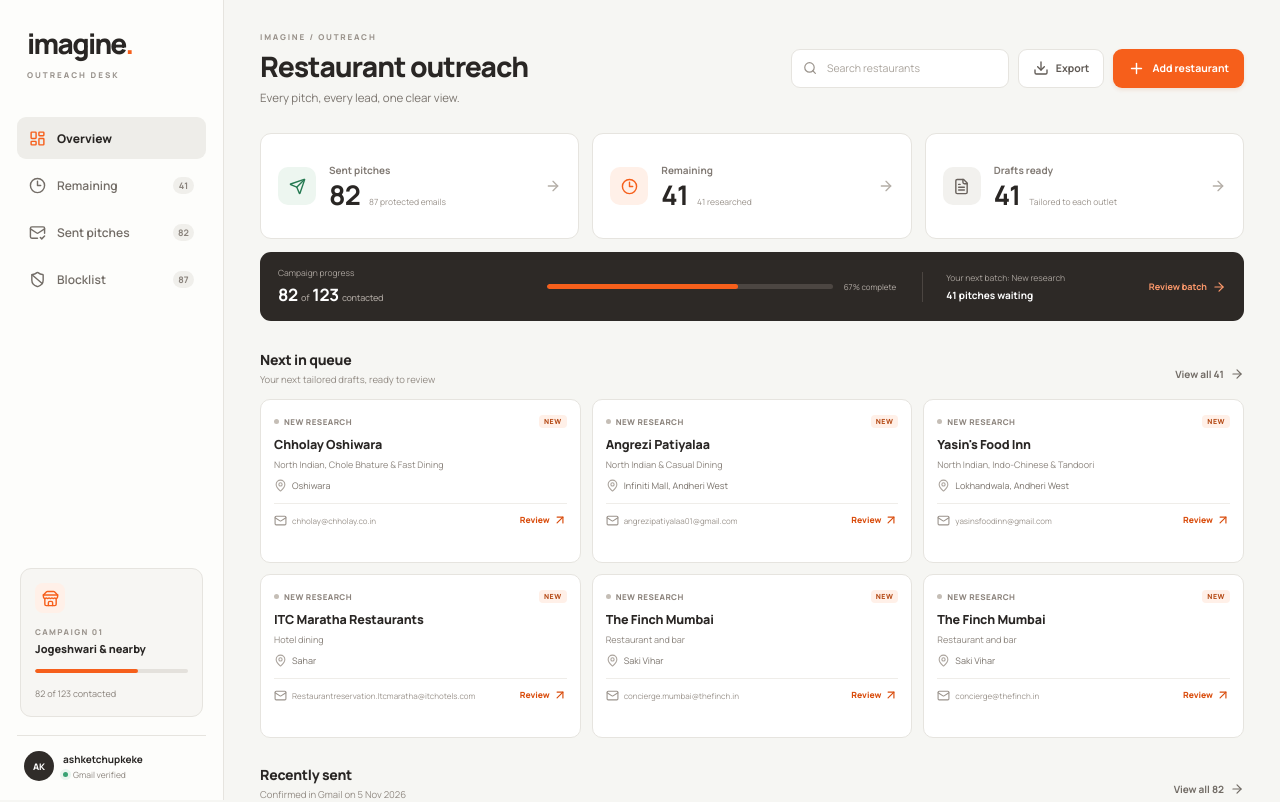
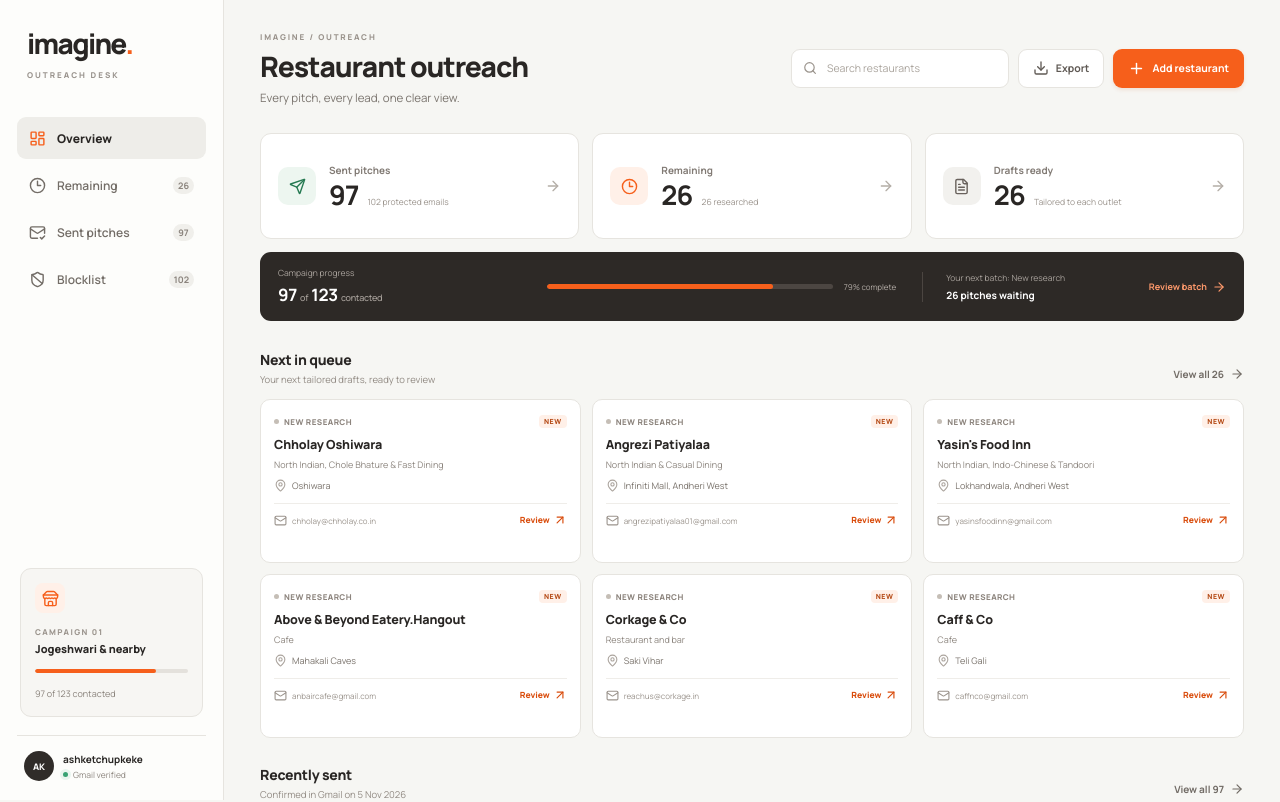
Before and after one commit to owaiskhan-ash/Emailing-pitch-app, a React (Vite) app: page / in a window 1280 px wide. Shown: the top 802 px of the page. Built offline with nearby package versions, Linux system fonts and the light colour scheme.

Commit message:
Record 15 Gmail-confirmed sends across Andheri East rows 43-61
Co-authored-by: arena-agent <297053741+arena-agent@users.noreply.github.com>

```diff
--- a/src/data/andheriEastLeads.ts
+++ b/src/data/andheriEastLeads.ts
@@ -3,11 +3,17 @@ import { createDefaultPitch } from '../lib/pitch';
 
 // Generated from outreach/andheri-east-restaurant-emails.csv.
 // Send state is updated only after confirmation in Gmail Sent.
-// Rows 41-42 (Courtyard by Marriott reservations, Avartana - ITC Maratha) were
-// confirmed in Gmail Sent on 2026-11-07.
+// Rows 41-42 were confirmed in Gmail Sent on 2026-11-07. Rows 43-47 and 52-61
+// (zero-based indexes below) were confirmed in Gmail Sent on 2026-11-07 as well.
 const gmailConfirmedSentThrough = 42;
 const gmailConfirmedSentAt = '2026-11-06';
-const gmailConfirmedSentDateByIndex: Record<number, string> = { 40: '2026-11-07', 41: '2026-11-07' };
+const gmailConfirmedSentAfterGap = [42, 43, 44, 45, 46, 51, 52, 53, 54, 55, 56, 57, 58, 59, 60];
+const gmailConfirmedSentDateByIndex: Record<number, string> = Object.fromEntries(
+  [40, 41, ...gmailConfirmedSentAfterGap].map((index) => [index, '2026-11-07']),
+);
+
+const isGmailConfirmedSent = (index: number) =>
+  index < gmailConfirmedSentThrough || gmailConfirmedSentAfterGap.includes(index);
 
 const andheriEastRows = [
   ["Sangeeta's Kitchen", "sangeetaskitchen@gmail.com", "Hanuman Nagar / Chakala", "Restaurant", "https://sangeetaskitchens.com/"],
@@ -169,7 +175,7 @@ export const isExcludedFutureChain = (name: string) =>
 // duplicate protection, but keep their unsent contacts out of future outreach.
 export const andheriEastLeads: RestaurantLead[] = andheriEastRows.map(
   ([name, email, locality, cuisine, sourceUrl], index) => {
-    const isSent = index < gmailConfirmedSentThrough;
+    const isSent = isGmailConfirmedSent(index);
     const lead = {
       id: `andheri-east-${String(index + 1).padStart(3, '0')}`,
       name,
```
Also changed, not shown: outreach/emailed-restaurants.md (+16 -1 lines), outreach/emailed-restaurants.csv, 2 other files (tests, documents, lock files or other folders).
